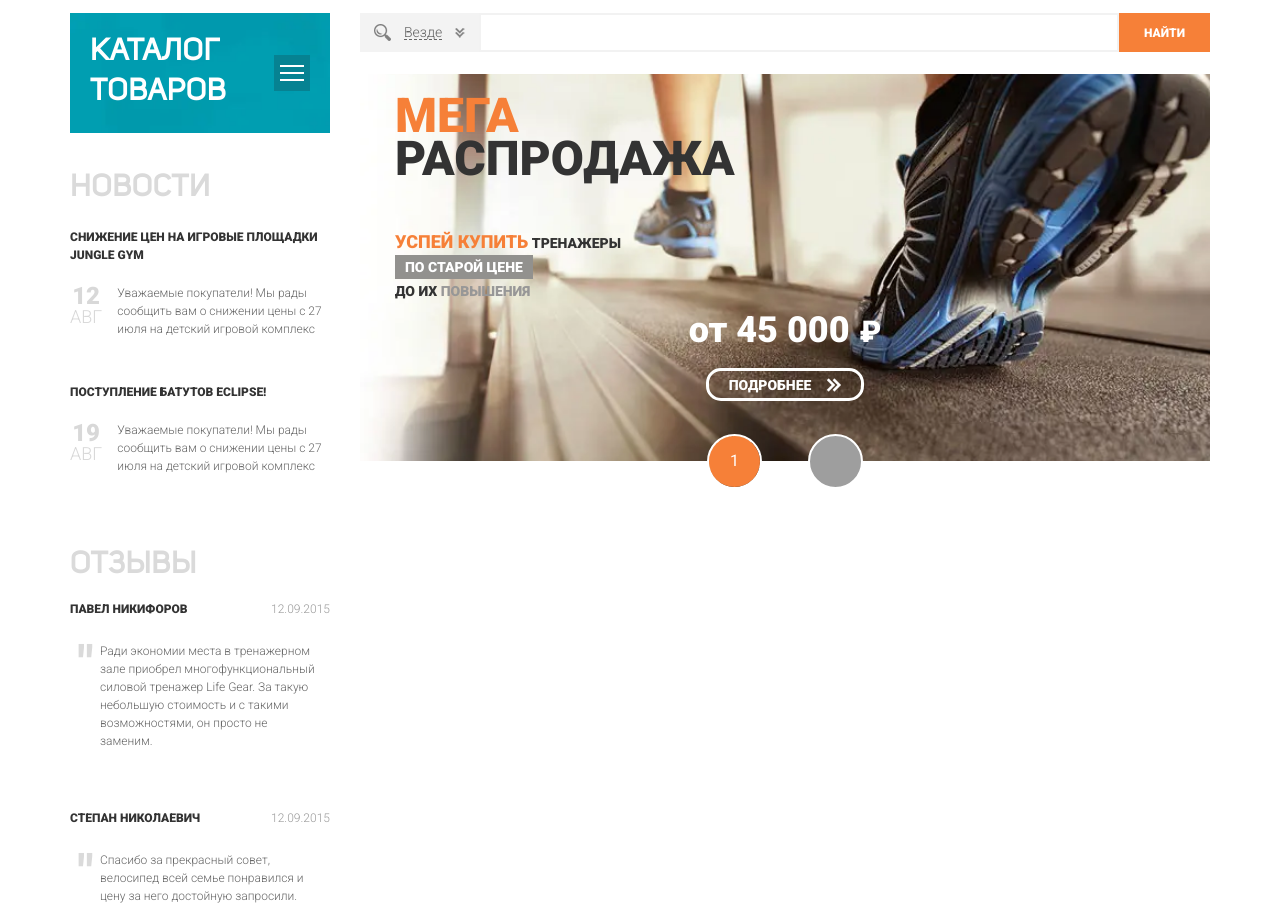
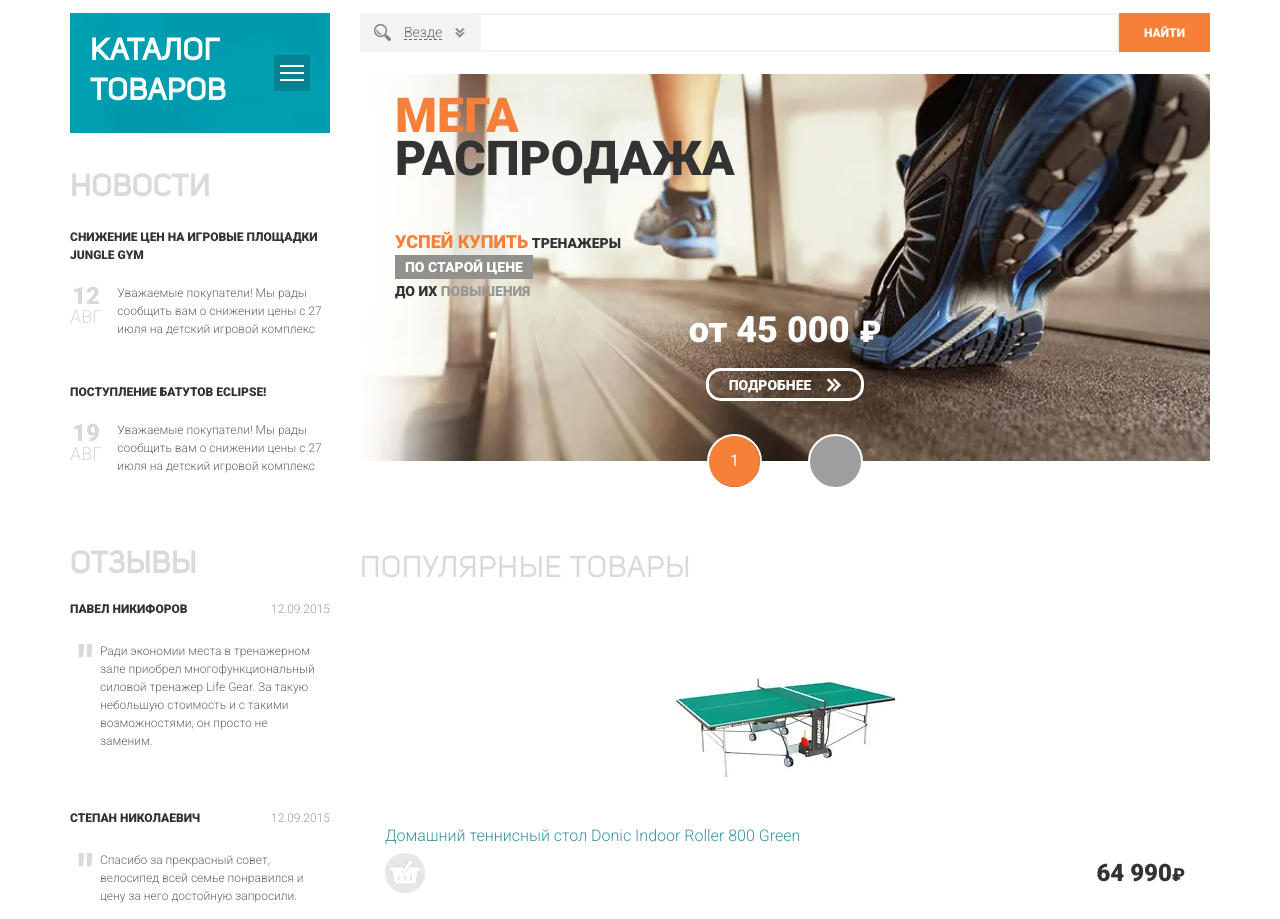
Before and after one commit to yakashmanaft/logo, a website: page FLS-internet-magazin/index.html in a window 1280 px wide. Shown: the part 147-1066 px from the top of the page. Drawn offline with Linux system fonts and the light colour scheme; grey boxes are pictures that could not be loaded; files whose address does not match are found by name.

Commit message:
Начал третью часть вэбинара

```diff
--- a/#src/scss/home.scss
+++ b/#src/scss/home.scss
@@ -170,5 +170,24 @@
         color: #979797;
     }
 }
+//====================================================================================================
+.products-slider {
+    &__header {
+        display: flex;
+        margin: 0px 0px 30px 0px;
+    }
+    &__title {
+        flex: 1 1 auto;
+        color: #dadada;
+        font-family: "UniSans";
+        font-size: 30px;
+        text-transform: uppercase;
+        letter-spacing: 0.75px;
+    }
+    &__control {
+    }
 
+    &__items {
+    }
+}
 //====================================================================================================
--- a/#src/scss/style.scss
+++ b/#src/scss/style.scss
@@ -151,6 +151,11 @@ body {
 	// .page__side-reviews
 
 	&__reviews-side {
+	}
+
+	// .page__products
+
+	&__products {
 	}
 }
 
@@ -392,6 +397,13 @@ body {
 	}
 }
 
+//====================================================================================================================================================
+.items-products {
+    &__column {
+
+    }
+}
+
 .item-product {
 	padding: 15px;
 	position: relative;
@@ -497,7 +509,6 @@ body {
 		}
 	}
 }
-
 //====================================================================================================================================================
 
 .search-page {
--- a/FLS-internet-magazin/index.html
+++ b/FLS-internet-magazin/index.html
@@ -1,5 +1,5 @@
 <!-- https://www.youtube.com/watch?v=uAZsdUtausg
-	00:00:00
+	10:56:00
 -->
 <!DOCTYPE html>
 <html lang="ru">
@@ -505,6 +505,31 @@
 							</div>
 							<div class="mainslider__dotts"></div>
 						</div>
+						<div class="page__products products-slider">
+							<div class="products-slider__header">
+								<div class="products-slider__title">Популярные товары</div>
+								<div class="products-slider__control"></div>
+							</div>
+							<div class="products-slider__items items-products">
+								<div class="items-products__column">
+									<div class="item-product">
+										<div class="item-product__labels">
+										</div>
+										<a href="#" class="item-product__image">
+											<picture><source srcset="img/products/01.webp" type="image/webp"><img src="img/products/01.png" alt="Тенисный стол. Зеленый."></picture>
+										</a>
+										<div class="item-product__body">
+											<a href="" class="item-product__title">Домашний теннисный стол Donic Indoor Roller 800 Green</a>
+											<div class="item-product__footer">
+												<!-- <div class="item-product__old-price rub">64 990</div> -->
+													<a href="" class="item-product__add"></a>
+													<div class="item-product__price rub">64 990</div>
+											</div>
+										</div>
+									</div>
+								</div>
+							</div>
+						</div>
 					</div>
 				</div>
 			</main>
```
Also changed, not shown: #src/index.html (+26 -1 lines), FLS-internet-magazin/css/style.css, FLS-internet-magazin/css/style.min.css, 1 other file.
